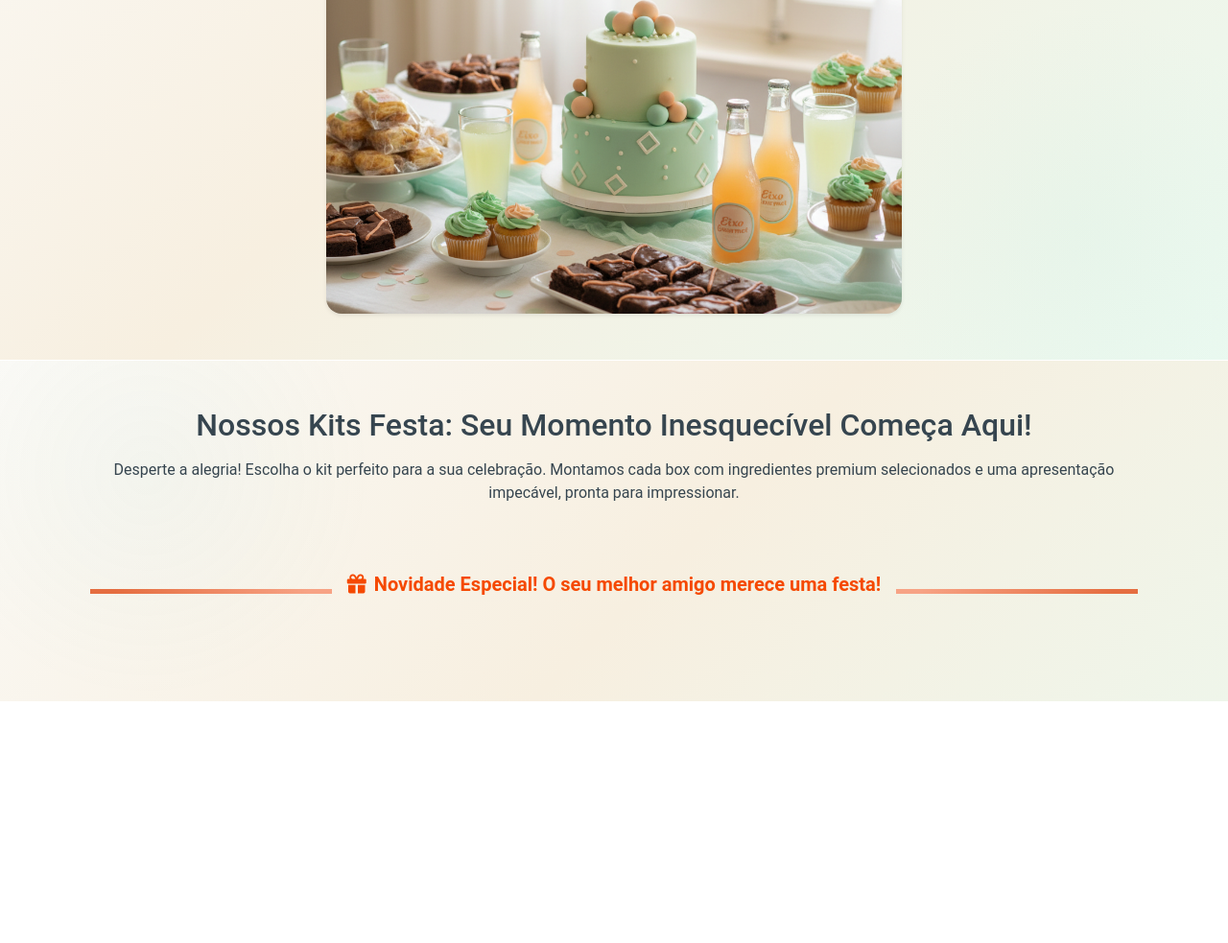
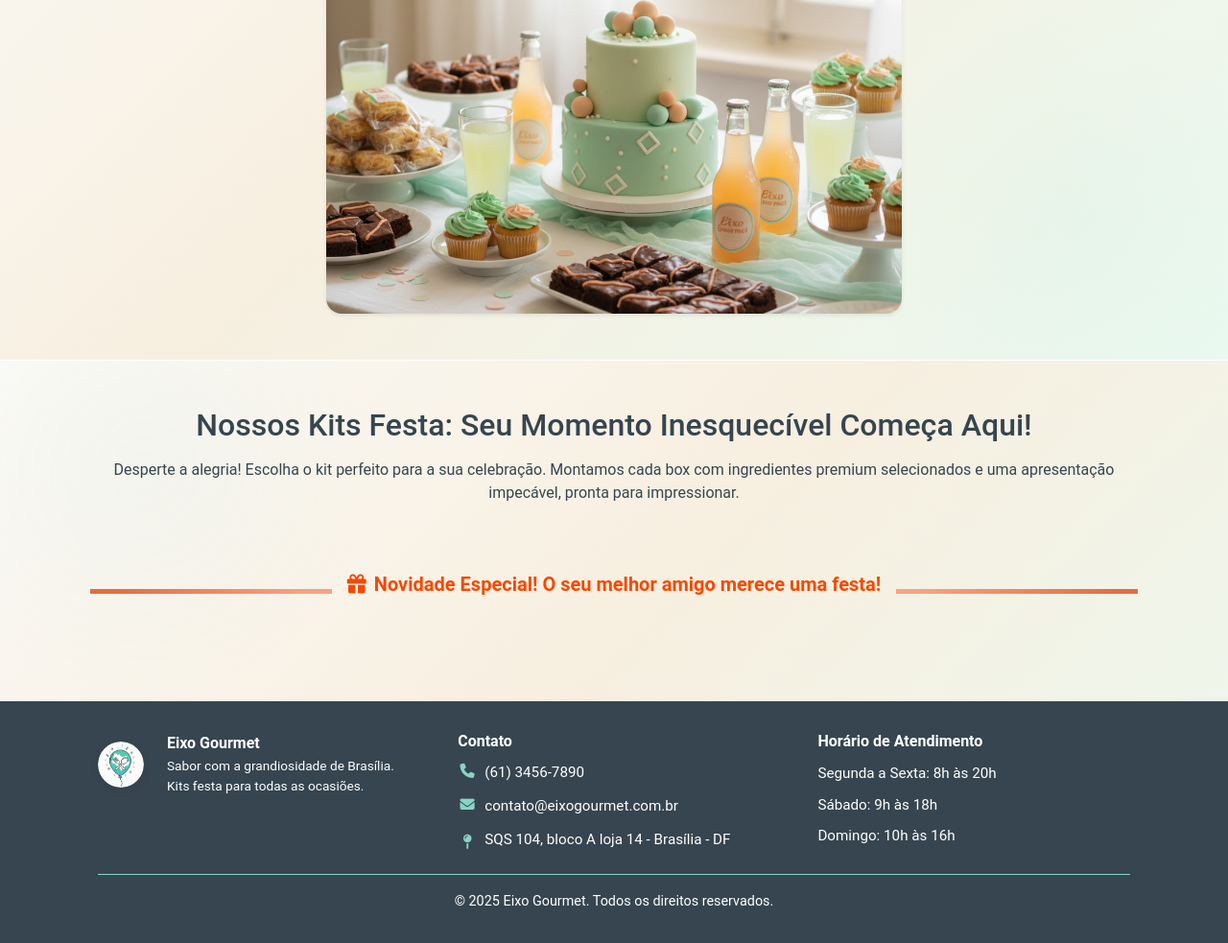
Before and after one commit to Karen0nog/Eixo-Gourmet, a plain HTML site: page frontend/index.html in a window 1280 px wide. Shown: the part 451-1434 px from the top of the page at 96% size. Before the commit the page ends 1182 px from the top, so only its background shows below. Drawn offline with nearby package versions, Linux system fonts and the light colour scheme.

Commit message:
feat footer

```diff
--- /dev/null
+++ b/frontend/css/footer.css
@@ -0,0 +1,73 @@
+.app-footer {
+  display: block;
+  background-color: var(--charcoal);
+  color: var(--white);
+  padding: 2rem 1rem;
+  text-align: left;
+  font-size: 0.95rem;
+  line-height: 1.6;
+}
+.app-footer .container {
+  max-width: 1100px;
+  margin: 0 auto;
+}
+
+.app-footer .row {
+  display: flex;
+  flex-wrap: wrap;
+  justify-content: space-between;
+  align-items: flex-start;
+  gap: 2.5rem 1.6rem;
+  /* margin-left: 0;
+  margin-right: 0; */
+}
+
+.app-footer .row > .col {
+  min-width: 180px;
+  flex: 1 1 0;
+  /* padding-left: 0;
+  padding-right: 0; */
+}
+
+.logo-wrapper {
+  display: flex;
+  align-items: flex-start;
+  gap: 0.75rem;
+}
+
+.footer-heading {
+  color: var(--white);
+  font-weight: 600;
+  margin-bottom: 0.75rem;
+  font-size: 1rem;
+}
+
+.footer-link-item {
+  display: flex;
+  align-items: flex-start;
+  gap: 0.5rem;
+  margin-bottom: 0.75rem;
+  line-height: 1.5;
+  color: var(--white);
+}
+
+.footer-link-item:last-child {
+  margin-bottom: 0;
+}
+
+.footer-link-item i,
+.footer-link-item .fa {
+  color: var(--mint-green);
+  min-width: 20px;
+  text-align: center;
+  font-size: 0.95rem;
+  margin-top: 2px;
+}
+
+.footer-bottom {
+  border-top: 1px solid var(--mint-green);
+  margin-top: 1.5rem;
+  padding-top: 1rem;
+  font-size: 0.9rem;
+  text-align: center;
+}
--- a/frontend/css/main.css
+++ b/frontend/css/main.css
@@ -1,5 +1,6 @@
 @import url("hero.css");
 @import url("kits.css");
+@import url("footer.css");
 
 :root {
   --white: #ffffff;
--- a/frontend/index.html
+++ b/frontend/index.html
@@ -154,6 +154,52 @@
         </div>
     </main>
 
+    <footer class="app-footer">
+        <div class="container">
+            <div class="row row-cols-1 row-cols-md-3 g-5 g-md-4">
+                <div class="col ">
+                    <div class="d-flex logo-wrapper">
+                        <div class="logo-circle me-2" aria-hidden="true">
+                            <img src="images/logo-eixo-gourmet.png" class="logo-img" alt="Logo Eixo Gourmet">
+                        </div>
+                        <div class="logo-text ms-2">
+                            <a class="navbar-brand m-0" href="index.html">Eixo Gourmet</a>
+                            <p class="m-0 small text-white">Sabor com a grandiosidade de Brasília. <br>Kits festa para todas as ocasiões.</p>
+                        </div>
+                    </div>
+                </div>
+                        <div class="col">
+                            <h4 class="footer-heading">Contato</h4>
+                            <div class="text-secondary-footer">
+                                <div class="footer-link-item">
+                                    <i class="fas fa-phone footer-icon"></i>
+                                    <span>(61) 3456-7890</span>
+                                </div>
+                                <div class="footer-link-item">
+                                    <i class="fas fa-envelope footer-icon"></i>
+                                    <span>contato@eixogourmet.com.br</span>
+                                </div>
+                                <div class="footer-link-item">
+                                    <i class="fas fa-map-pin footer-icon" style="padding-top: 0.25rem;"></i>
+                                    <span>SQS 104, bloco A loja 14 - Brasília - DF</span>
+                                </div>
+                            </div>
+                        </div>
+                        <div class="col">
+                            <h4 class="footer-heading">Horário de Atendimento</h4>
+                            <div class="text-secondary-footer">
+                                <p class="mb-2">Segunda a Sexta: 8h às 20h</p>
+                                <p class="mb-2">Sábado: 9h às 18h</p>
+                                <p class="mb-0">Domingo: 10h às 16h</p>
+                            </div>
+                        </div>
+                    </div>
+                    <div class="footer-bottom text-center">
+                        <p class="mb-0">&copy; 2025 Eixo Gourmet. Todos os direitos reservados.</p>
+                    </div>
+                </div>
+    </footer>
+
     <!-- Bootstrap JS Bundle -->
     <script src="https://cdn.jsdelivr.net/npm/bootstrap@5.3.3/dist/js/bootstrap.bundle.min.js"></script>
     <script src="js/main.js"></script>
```
